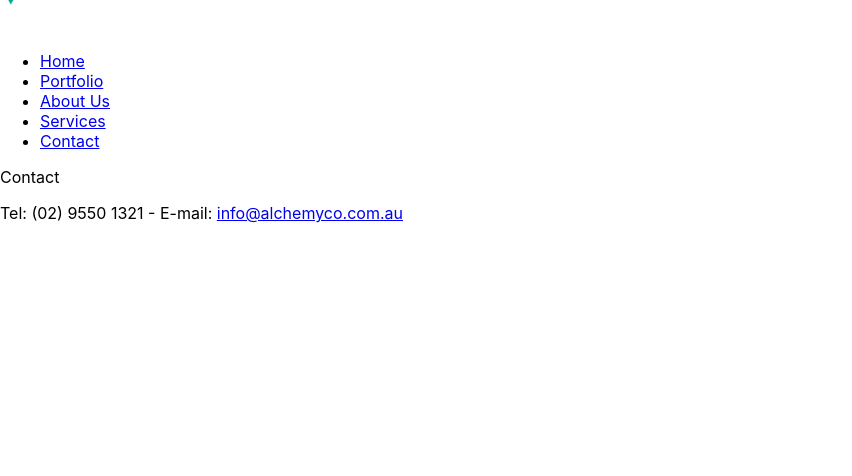
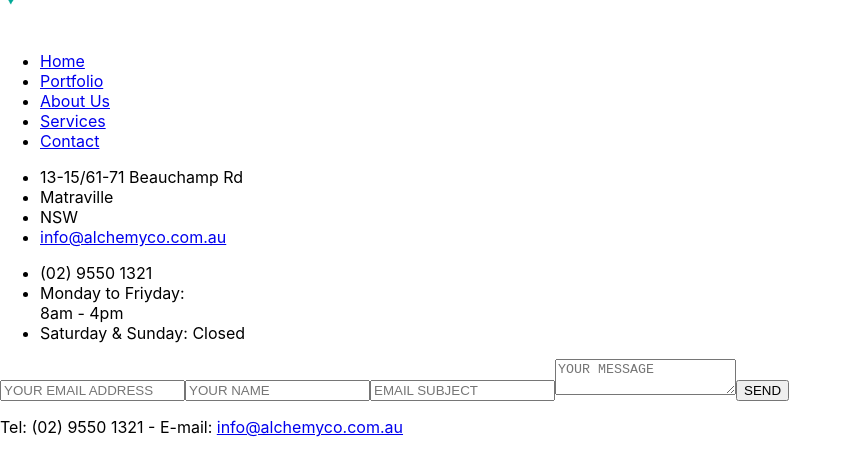
Before and after one commit to DIegoRCA/AlchemyReact, a React (Create React App) app: page /contact in a window 1280 px wide. Shown: the top 476 px of the page, without its empty margins (0-852 px from the left). Built offline with nearby package versions, Linux system fonts and the light colour scheme.

Commit message:
Html raw

```diff
--- a/src/components/layout/Footer.js
+++ b/src/components/layout/Footer.js
@@ -2,7 +2,7 @@ import React from 'react';
 
 const Footer = (props)=>{
     return(
-        <div className="footer"><p> Tel: <span>(02) 9550 1321</span> - E-mail: <a target="_blank" href="https://mail.google.com/mail/u/0/#inbox?compose=new">info@alchemyco.com.au</a></p></div>
+        <div className="footer"><p> Tel: <span>(02) 9550 1321</span> - E-mail: <a target="_blank" href="mailto:info@alchemyco.com.au?Subject=Please%20contact%20me">info@alchemyco.com.au</a></p></div>
 
 
 
--- a/src/pages/ContactPage.js
+++ b/src/pages/ContactPage.js
@@ -2,7 +2,41 @@ import React from 'react';
 
 const ContactPage = (props)=>{
     return(
-        <div>Contact</div>
+        <main className="holder wrapper">
+            <div className="columns">
+                <div className="leftColumn">
+                    <ul>
+                        <li>13-15/61-71 Beauchamp Rd</li>
+                        <li>Matraville</li>
+                        <li>NSW </li>
+                        <li><a href="mailto:info@alchemyco.com.au?Subject=Please%20contact%20me">info@alchemyco.com.au</a></li>
+                    </ul>
+                </div>
+
+                <div className="rightColumn">
+                    <ul>
+                        <li>(02) 9550  1321</li>
+                        <li>Monday to Friyday:<br></br>8am - 4pm</li>
+                        <li>Saturday &amp; Sunday: Closed</li>
+                    </ul>
+                </div>
+            </div>
+
+            <form action="" method="" class="form">
+
+                    <input type="email" placeholder="YOUR EMAIL ADDRESS"/>
+
+                    <input type="text" placeholder="YOUR NAME"/>
+
+                    <input type="text" placeholder="EMAIL SUBJECT"/>
+
+                    <textarea id="coment" placeholder="YOUR MESSAGE"></textarea>
+
+                    <input id="send" type="submit" value="SEND"/>
+            </form>
+
+        </main>
+
     );
 }
 
```
